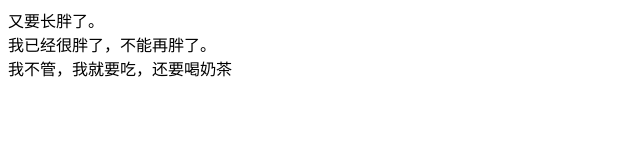
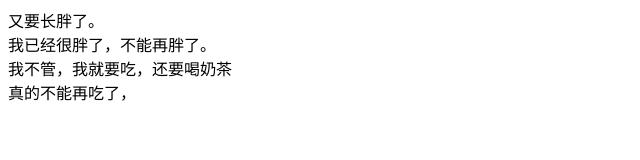
Before and after one commit to ZhouYanZ/-, a plain HTML site: page index.html in a window 1280 px wide. Shown: the whole page, without its empty margins (0-640 px from the left). Drawn offline with Linux system fonts and the light colour scheme.

Commit message:
善意的劝告

```diff
--- a/index.html
+++ b/index.html
@@ -3,3 +3,5 @@
 <div>我已经很胖了，不能再胖了。</div>
 
 <div>我不管，我就要吃，还要喝奶茶</div>
+
+<div>真的不能再吃了，</div>
```
